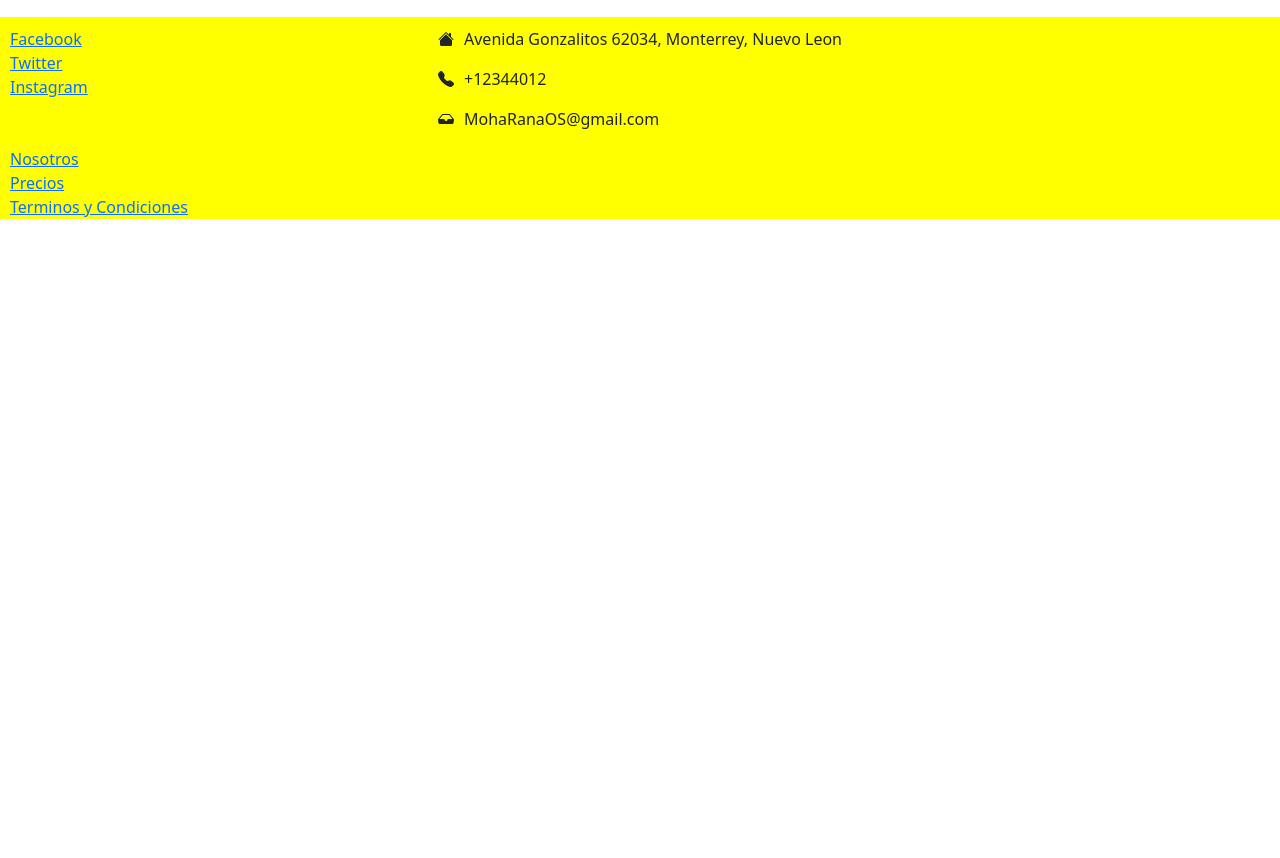
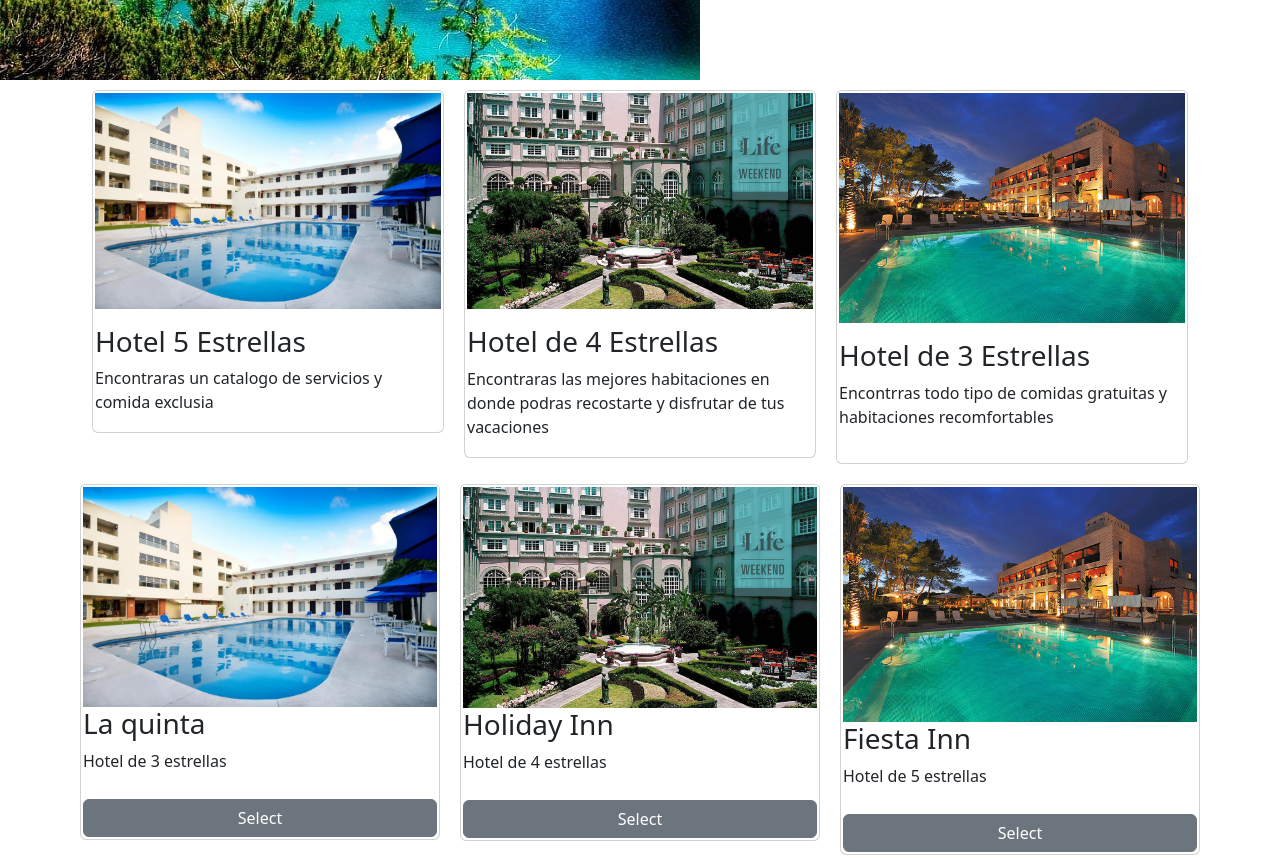
Before and after one commit to MohRaNa/guia-hoteles, a website: page index.html in a window 1280 px wide. Shown: the part 426-1284 px from the top of the page. Before the commit the page ends 800 px from the top, so only its background shows below. Drawn offline with nearby package versions, Linux system fonts and the light colour scheme.

Commit message:
Added hotels images

```diff
--- a/index.html
+++ b/index.html
@@ -28,10 +28,13 @@
     <div class="hotel-top">
         <h1>Hoteles</h1>
     </div>
+    <img src="./Paisaje.jpg" class="img-fluid" alt="Responsive image ">
   <div class="container">
     <div class="d-flex flex-wrap">
         <div class="card card-hotel">
           <p>
+            <img src="./Hotel-3.jpg" class="img-fluid" alt="Responsive image">
+
             <h3 class="card-title"> Hotel 5 Estrellas</h3>
             <p1> Encontraras un catalogo de servicios y comida exclusia
             </p1>
@@ -39,12 +42,16 @@
         </div>
         <div class="card card-hotel">
           <p>
+            <img src="./Hotel-4.jpg" class="img-fluid" alt="Responsive image">
+
             <h3 class="card-title" >Hotel de 4 Estrellas</h3>
             <p1> Encontraras las mejores habitaciones en donde podras recostarte y disfrutar de tus vacaciones</p>
          </p>
         </div>
         <div class="card card-hotel">
           <p>
+            <img src="./Hotel-5.jpg" class="img-fluid" alt="Responsive image">
+
           <h3 class="card-title"> Hotel de 3 Estrellas</h3>
           <p> Encontrras todo tipo de comidas gratuitas y habitaciones recomfortables</p>
           </p>
@@ -54,16 +61,19 @@
   <div class="container">
     <div class="row">
       <div class="card card-hotel d-flex flex-column justify-content-around">
+          <img src="./Hotel-3.jpg" class="img-fluid" alt="Responsive image">
           <h3 class="card-title"> La quinta </h3>
           <p> Hotel de 3 estrellas</p>
           <button type="button" class="btn btn-secondary btn-reserve">Select</button>
       </div>
       <div class="card card-hotel d-flex flex-column justify-content-around">
+        <img src="./Hotel-4.jpg" class="img-fluid" alt="Responsive image">
           <h3 class="card-title"> Holiday Inn </h3>
           <p> Hotel de 4 estrellas</p>
           <button type="button" class="btn btn-secondary btn-reserve">Select</button>
       </div>
       <div class="card card-hotel d-flex flex-column justify-content-around">
+        <img src="./Hotel-5.jpg" class="img-fluid" alt="Responsive image">
           <h3 class="card-title"> Fiesta Inn </h3>
           <p> Hotel de 5 estrellas</p>
           <button type="button" class="btn btn-secondary btn-reserve">Select</button>
```
Also changed, not shown: Hotel-3.jpg (added), Hotel-4.jpg (added), Hotel-5.jpg (added), Paisaje.jpg (added).
